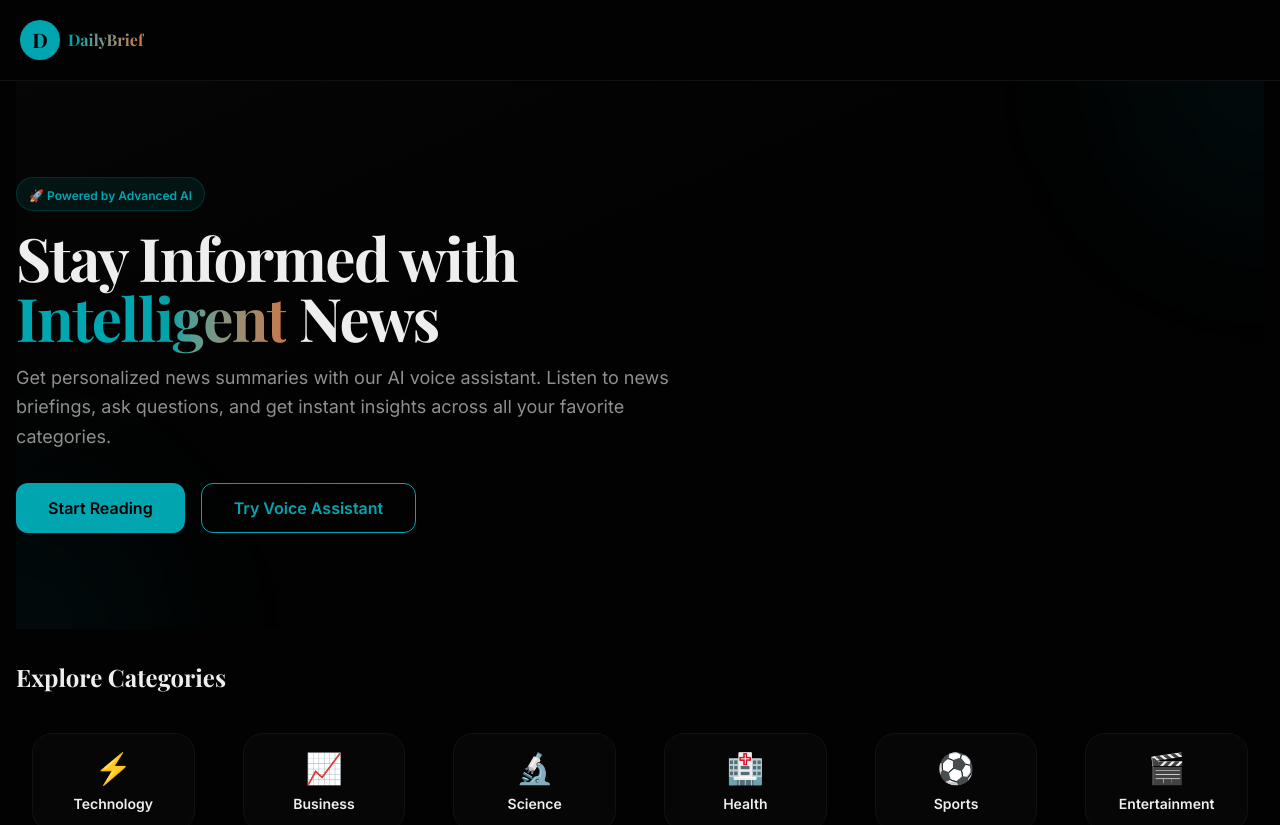
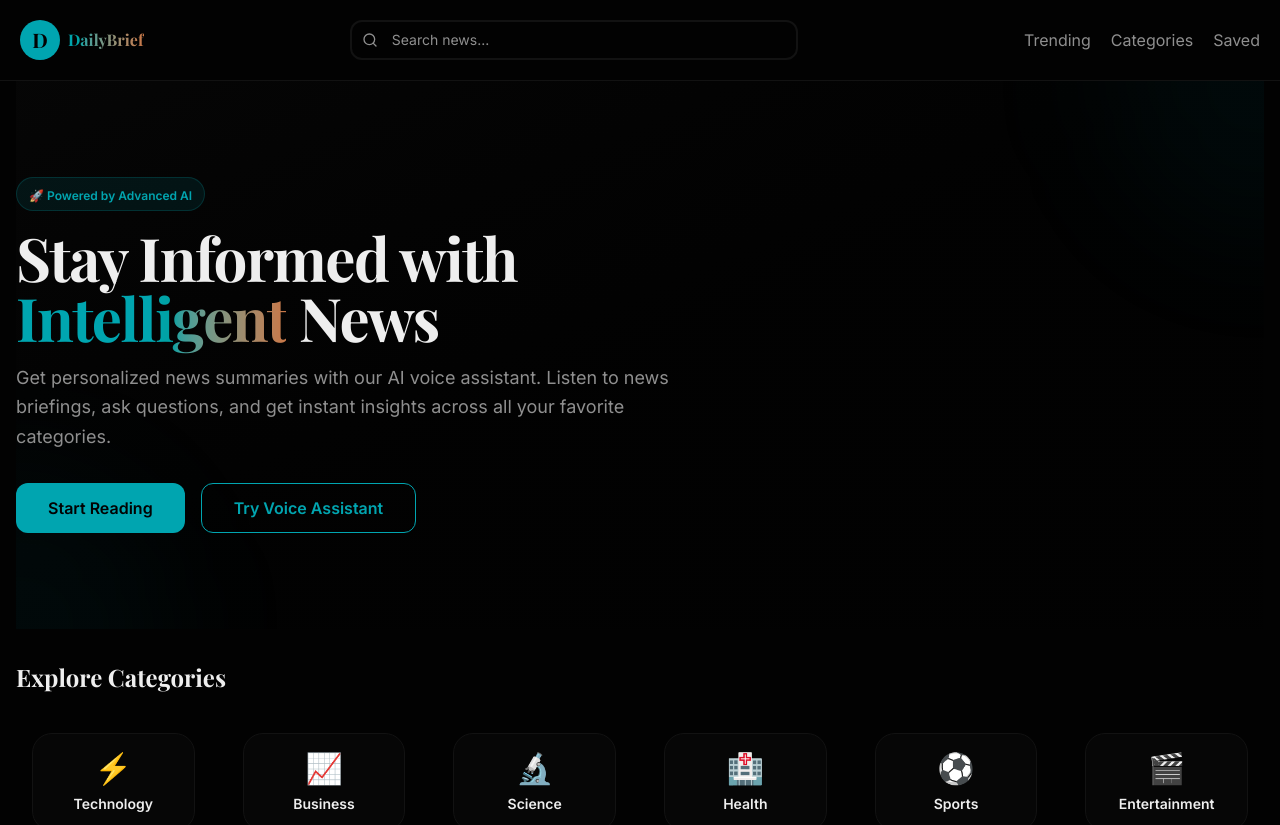
Before and after one commit to Obayuwana22/DailyBrief, a Next.js app: page / in a window 1280 px wide. Shown: the top 825 px of the page. Built offline with nearby package versions, Linux system fonts and the light colour scheme; a web font is replaced by a local one.

Commit message:
navigation and serch input

```diff
--- /dev/null
+++ b/components/NavLinks.tsx
@@ -0,0 +1,36 @@
+"use client";
+
+import Link from "next/link";
+
+const navLinks = [
+  {
+    label: "trending",
+    route: "/trending",
+  },
+  {
+    label: "categories",
+    route: "/categories",
+  },
+  {
+    label: "saved",
+    route: "/saved",
+  },
+];
+
+const NavLinks = () => {
+  return (
+    <div className="mt-16 ml-5 sm:mt-0">
+      <div className="flex flex-col gap-5 sm:flex-row">
+        {navLinks.map((navLink, index) => (
+          <Link key={index} href={navLink.route}>
+            <span className="capitalize text-muted-foreground hover:text-foreground transition">
+              {navLink.label}
+            </span>
+          </Link>
+        ))}
+      </div>
+    </div>
+  );
+};
+
+export default NavLinks;
--- a/components/navigation/navbar/MobileNavigation.tsx
+++ b/components/navigation/navbar/MobileNavigation.tsx
@@ -7,17 +7,23 @@ import {
   SheetTitle,
   SheetTrigger,
 } from "@/components/ui/sheet";
+import NavLinks from "@/components/NavLinks";
 
 const MobileNavigation = () => {
   return (
+    <div className="sm:hidden">
       <Sheet>
         <SheetTrigger>
-        <Menu className="w-6 h-6 cursor-pointer md:hidden" />
+          <Menu className="w-6 h-6 cursor-pointer" />
         </SheetTrigger>
         <SheetContent>
           <SheetTitle className="hidden">Navigation</SheetTitle>
+          <div className="">
+            <NavLinks />
+          </div>
         </SheetContent>
       </Sheet>
+    </div>
   );
 };
 
--- a/components/navigation/navbar/index.tsx
+++ b/components/navigation/navbar/index.tsx
@@ -1,4 +1,7 @@
+import NavLinks from "@/components/NavLinks";
 import MobileNavigation from "./MobileNavigation";
+import Link from "next/link";
+import { Search } from "lucide-react";
 
 const Navbar = () => {
   return (
@@ -8,11 +11,27 @@ const Navbar = () => {
           <div className="bg-primary w-10 h-10 flex items-center justify-center rounded-full">
             <span className="text-primary-foreground font-bold text-xl">D</span>
           </div>
-          <p className="bg-linear-to-r from-primary to-secondary font-bold bg-clip-text text-transparent">
-            DailyBrief
-          </p>
+          <Link href="/">
+            <p className="bg-linear-to-r from-primary to-secondary font-bold bg-clip-text text-transparent">
+              DailyBrief
+            </p>
+          </Link>
         </div>
 
+        <div className="hidden md:flex flex-1 max-w-md mx-8">
+          <div className="relative w-full">
+            <Search className="absolute left-3 top-1/2 transform -translate-y-1/2 w-4 h-4 text-muted-foreground" />
+            <input
+              type="text"
+              placeholder="Search news..."
+              className="w-full border-2 border-border rounded-lg pl-10 pr-4 py-2 text-sm placeholder-muted-foreground focus:outline-none focus:ring-2 focus:ring-primary focus:ring-offset-0"
+            />
+          </div>
+        </div>
+
+        <div className="hidden sm:block">
+          <NavLinks />
+        </div>
         <MobileNavigation />
       </nav>
     </header>
```
Lines whose indentation alone changed are shown as unchanged.
